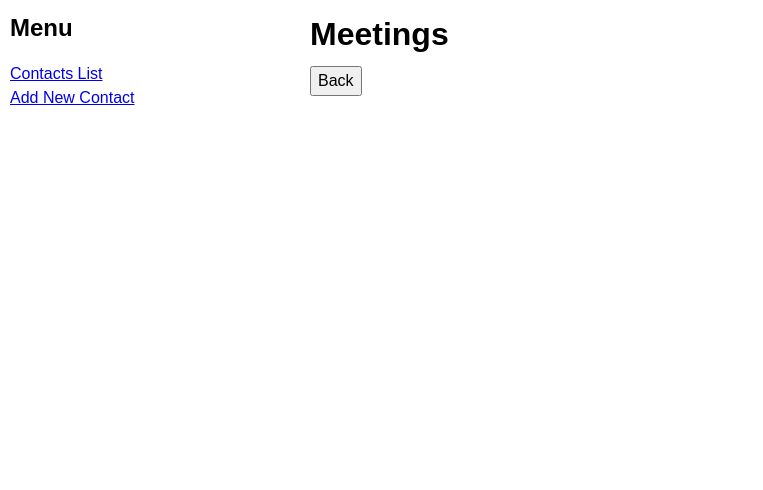
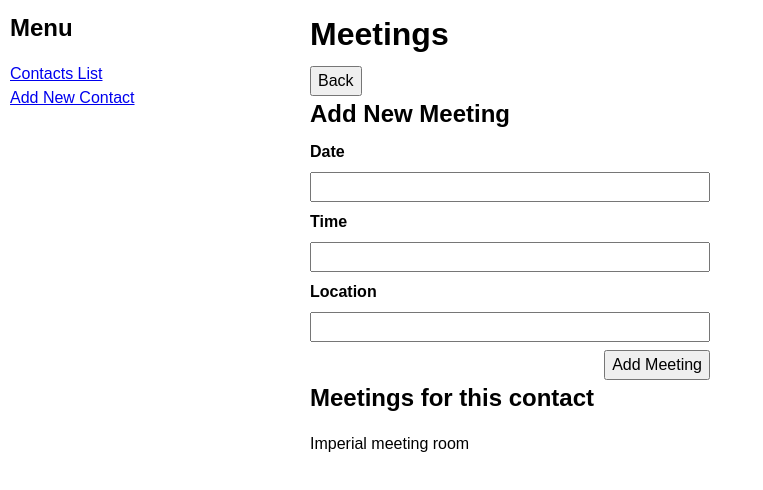
Before and after one commit to boolean-uk/react-address-book, a React (Create React App) app: page /contacts/1/meetings in a window 1280 px wide. Shown: the top 490 px of the page, without its empty margins (0-763 px from the left). Built offline with nearby package versions, Linux system fonts and the light colour scheme; data requests are answered from the project's data file.

Commit message:
added meetings resource and example data to db.json

```diff
--- a/db/db.json
+++ b/db/db.json
@@ -10,5 +10,14 @@
       "twitter": "@vader",
       "id": 1
     }
+  ],
+  "meetings": [
+    {
+      "id": 1,
+      "date": "18/11/22",
+      "time": "10:00am",
+      "location": "Imperial meeting room",
+      "users": [1]
+    }
   ]
 }
--- a/src/App.js
+++ b/src/App.js
@@ -24,7 +24,7 @@ export default function App() {
 
   if (loading) {
     return (
-      <div class="lds-ring">
+      <div className="lds-ring">
         <div></div>
         <div></div>
         <div></div>
--- a/src/components/Meetings.js
+++ b/src/components/Meetings.js
@@ -12,7 +12,18 @@ import { useState, useEffect } from "react";
 import { useNavigate } from "react-router-dom";
 
 function Meeting() {
+  const [contact, setContact] = useState(null);
   const [meetings, setMeetings] = useState([]);
+
+  const getMeetings = async () => {
+    const res = await fetch("http://localhost:4000/meetings");
+    const meetings = await res.json();
+    setMeetings(meetings);
+  };
+
+  useEffect(() => {
+    getMeetings();
+  }, []);
 
   const navigate = useNavigate();
 
@@ -20,6 +31,31 @@ function Meeting() {
     <>
       <h1>Meetings</h1>
       <button onClick={() => navigate(-1)}>Back</button>
+      <form className="form-stack contact-form">
+        <h2>Add New Meeting</h2>
+
+        <label htmlFor="firstName">Date</label>
+        <input id="firstName" name="firstName" type="text" required />
+
+        <label htmlFor="lastName">Time</label>
+        <input id="lastName" name="lastName" type="text" required />
+
+        <label htmlFor="street">Location</label>
+        <input id="street" name="street" type="text" required />
+
+        <div className="actions-section">
+          <button className="button blue" type="submit">
+            Add Meeting
+          </button>
+        </div>
+      </form>
+
+      <h2>Meetings for this contact</h2>
+      <ul>
+        {meetings.map((meeting) => {
+          return <li key={meeting.id}>{meeting.location}</li>;
+        })}
+      </ul>
     </>
   );
 }
```
